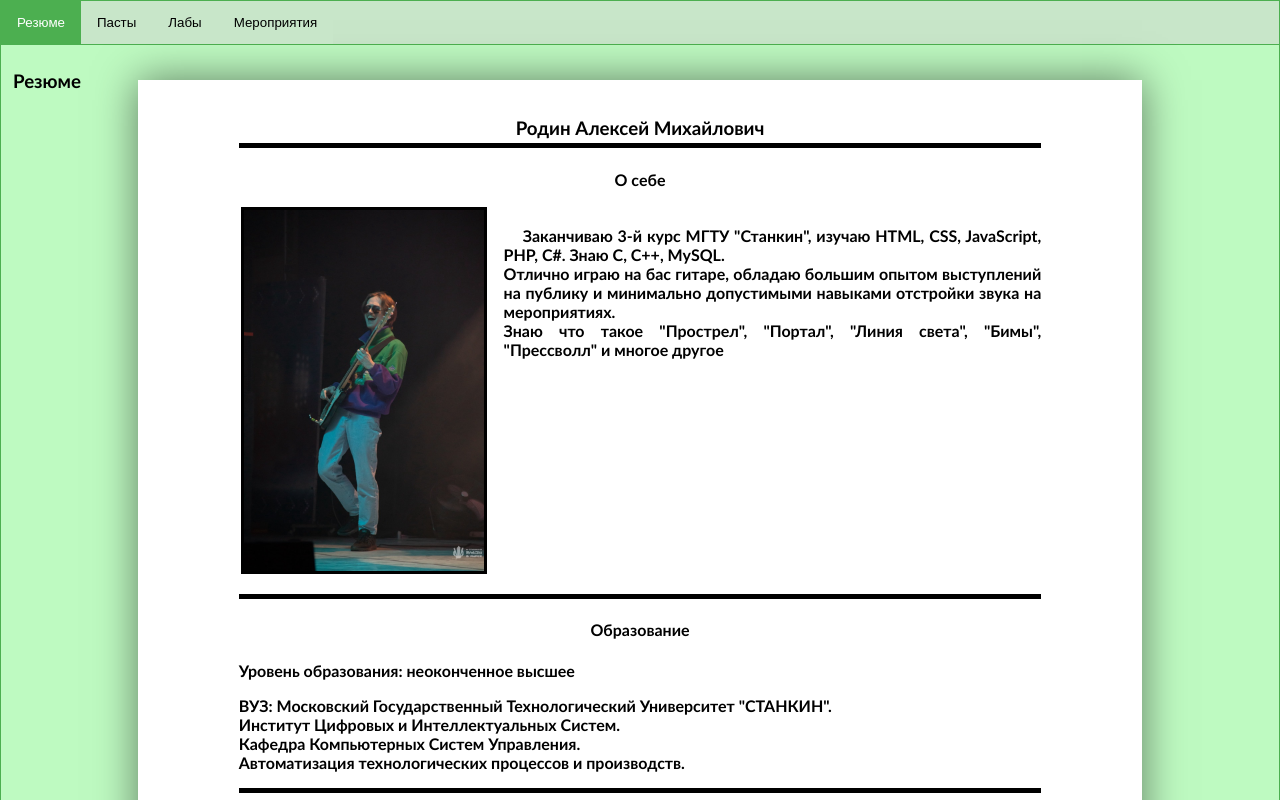
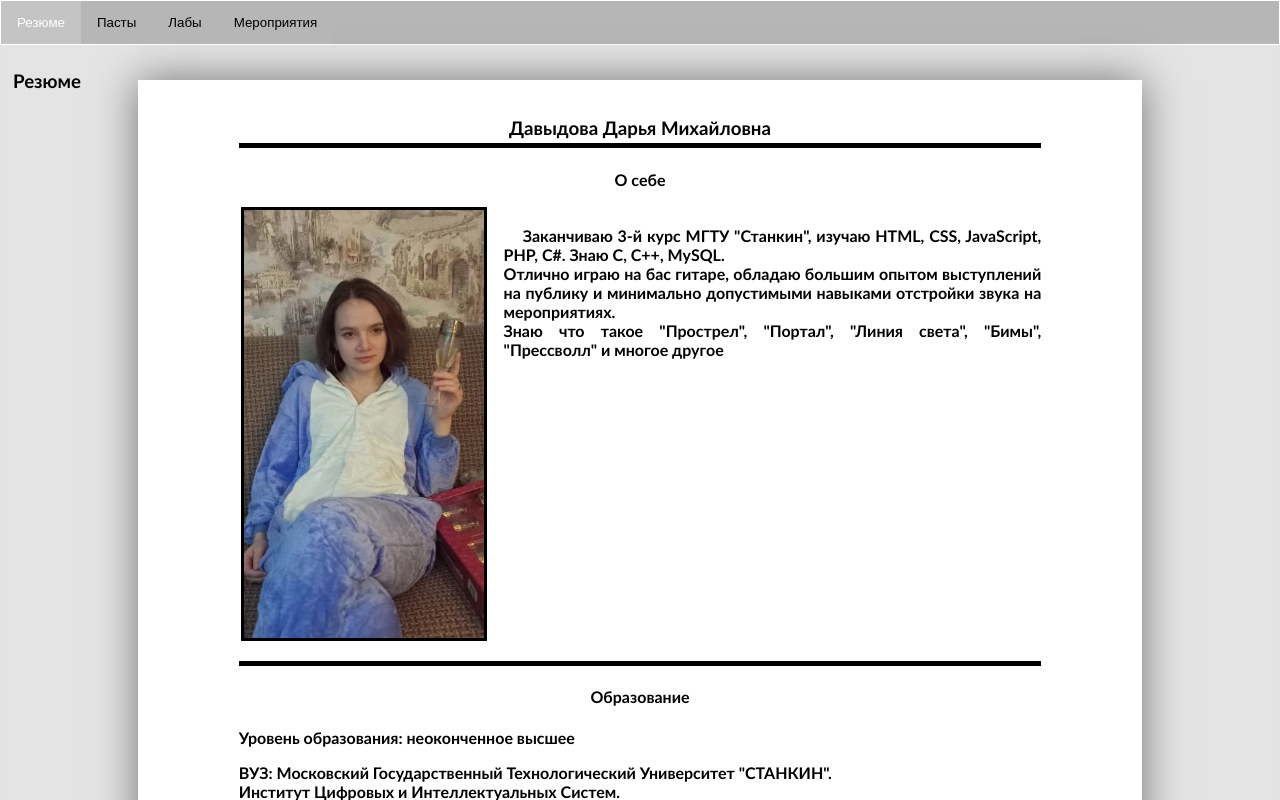
Before and after one commit to Mayton101/Mayton101.github.io, a plain HTML site: page index.html in a window 1280 px wide. Both pictures are taken after a click on the button "Резюме". Shown: the top 800 px of the page. Drawn offline with Linux system fonts and the light colour scheme.

Commit message:
dasha0.01

```diff
--- a/index.html
+++ b/index.html
@@ -8,7 +8,7 @@
 
         </head>
     <body>
-        <body bgcolor=f2e8d8></body>
+        <body bgcolor=#b6b6b6></body>
         <div class="tab">
             <button class="tablinks" onclick="Tabs(event, 'Resume')">Резюме</button>
             <button class="tablinks" onclick="Tabs(event, 'Chats')">Пасты</button>
@@ -89,13 +89,13 @@
 
                 <div class="list">
                     <div class="part1">
-                        <br><h3 id="fio" align="center">Родин Алексей Михайлович</h3>
+                        <br><h3 id="fio" align="center">Давыдова Дарья Михайловна</h3>
 
                         <p></p>
                     </div>
                         <h4 align="center">О себе</h4>
                         <div class="part1">
-                            <div class="part3"><img class="photo" src="img/Lexa2.jpg"></div>
+                            <div class="part3"><img class="photo" src="img/dasha3.jpg"></div>
                             <div class="part4"><p align="justify">&nbsp&nbsp&nbsp&nbspЗаканчиваю 3-й курс МГТУ "Станкин",
                                 изучаю HTML, CSS, JavaScript, PHP, C#. Знаю C, C++, MySQL.<br>
                                 Отлично играю на бас гитаре, обладаю большим опытом выступлений на публику и минимально допустимыми навыками отстройки звука на мероприятиях.<br>
@@ -135,8 +135,8 @@
 /* Вкладки */
     .tab {
     overflow: hidden;
-    border: 1px solid #4CAF50;
-    background-color: #C8E6C9;
+    border: 1px solid #ffffff;
+    background-color: #b6b6b6;
 }
 
 
@@ -157,7 +157,7 @@
 
 
 .tab button.active {
-    background-color: #4CAF50;
+    background-color: #c4c4c4;
 	color: #fff;
 }
 
@@ -165,7 +165,7 @@
 .tabcontent {
     display: none;
     padding: 6px 12px;
-    border: 1px solid #4CAF50;
+    border: 1px solid #e2e2e2;
     border-top: none;
 }
 
@@ -186,7 +186,7 @@ img {
         width: 100%;
         margin: 0;
         font-family: 'Trebuchet MS';
-        background: #befac1;
+        background: #e4e4e4;
     }
     .list
     {
```
Also changed, not shown: img/Dasha.jpg (added), img/dasha2.jpg (added), img/dasha3.jpg (added).
